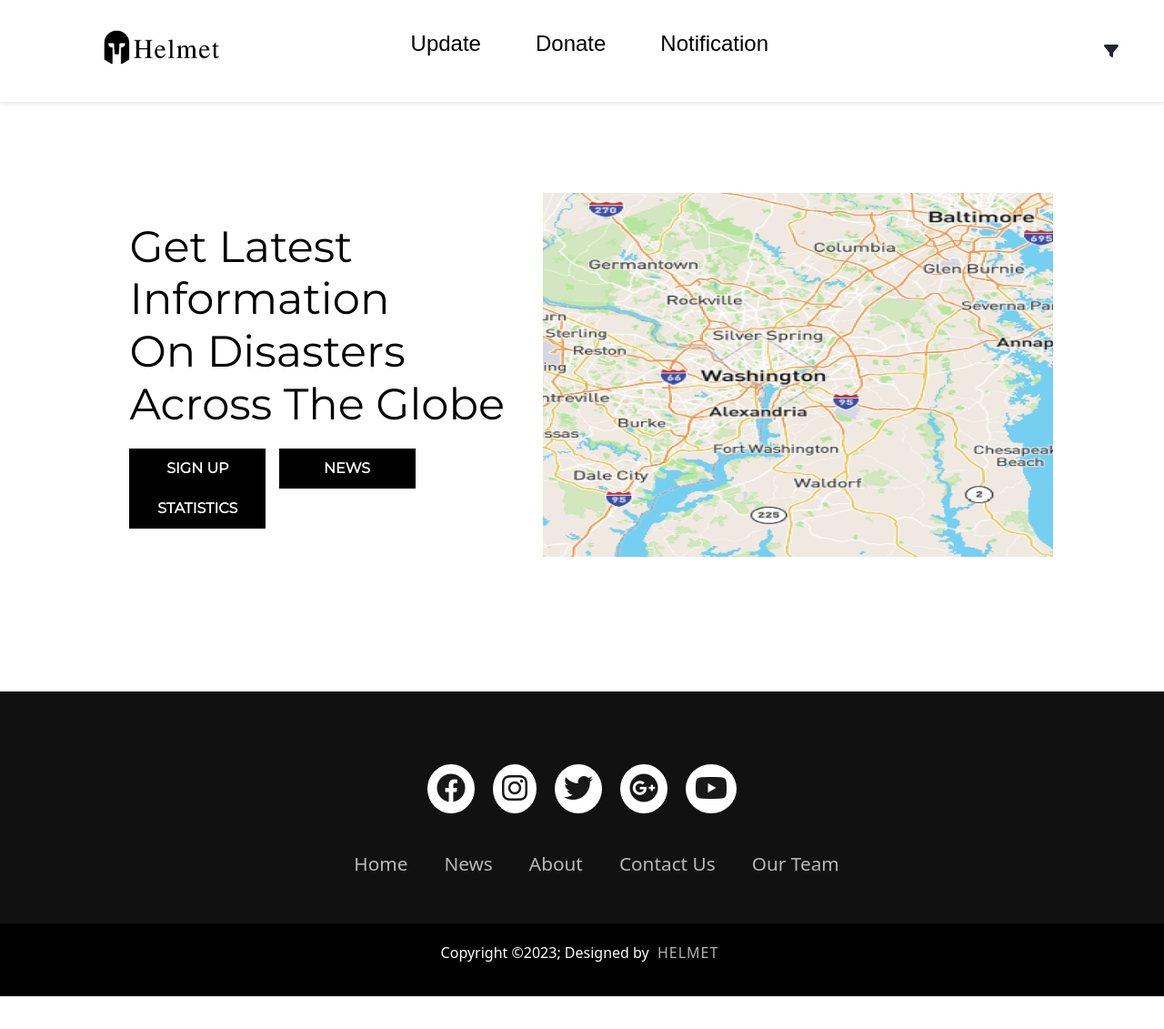
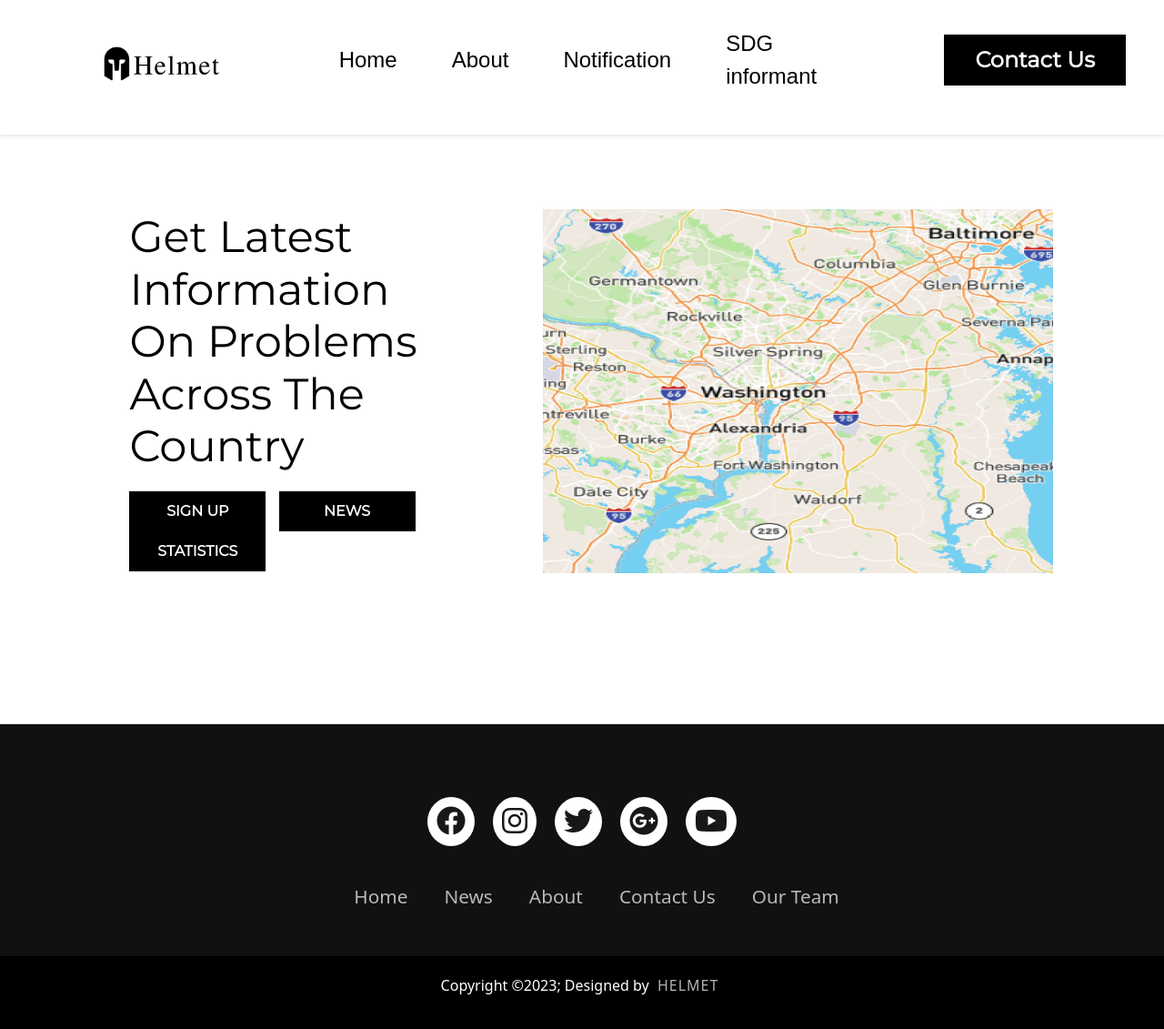
Before and after one commit to PyJim/helmet, a Flask app: page / in a window 1280 px wide. Shown: the whole page at 91% size. Before the commit the page ends 1095 px from the top, so only its background shows below. Run offline with Flask 2, Linux system fonts and the light colour scheme.

Commit message:
changes in routes

```diff
--- a/app.py
+++ b/app.py
@@ -179,9 +179,9 @@ def report(username):
     return render_template('report.html', author=find_author(username)[0])
 
 
-@app.route('/<username>/donate', methods=['GET', 'POST'])
+@app.route('/<username>/about', methods=['GET', 'POST'])
 def user_donate():
-    return render_template('donate.html')
+    return render_template('about.html')
 
 @app.route('/<username>/report', methods=['GET', 'POST'])
 def user_report():
@@ -192,21 +192,29 @@ def user_notification():
     return render_template('notification.html')
 
 
-@app.route('/disaster_watch')
-def disaster_watch():
+@app.route('/contact')
+def contact():
+    return render_template('contact.html')
+
+@app.route('/sdg')
+def sdg():
+    return render_template('sdg.html')
+
+@app.route('/news')
+def news():
     return render_template('disaster_watch.html')
 
 @app.route('/statistics')
 def statistics():
     return render_template('statistics.html')
 
-@app.route('/donate')
+@app.route('/about')
 def donate():
-    return render_template('Donate.html')
+    return render_template('about.html')
 
-@app.route('/update')
+@app.route('/home')
 def update():
-    return render_template('update.html')
+    return render_template('index.html')
 
 @app.route('/notification')
 def notification():
--- a/static/css/style.css
+++ b/static/css/style.css
@@ -31,12 +31,13 @@ header {
     flex-grow: 1;
     display: flex;
     justify-content: center;
-    margin-right: 250px;
+    align-items: center;
 }
 
 .Nav-links ul {
     list-style-type: none;
     display: flex;
+    align-items: center;
 }
 
 .Nav-links ul li {
@@ -102,7 +103,7 @@ header {
     font-family: "Montserrat", sans-serif;
 }
 
-.Left-side button {
+.Left-side button, .Nav-links ul li button {
     display: inline-block;
     width: 150px;
     padding: 10px;
@@ -114,8 +115,14 @@ header {
     border: none;
     cursor: pointer;
 }
+.Nav-links ul li button{
+    width: 200px;
+}
 
-.Left-side button:hover {
+#contact{
+    margin-left: 80px;
+}
+.Left-side button:hover, .Nav-links ul li button:hover {
     background-color: red;
 }
 
--- a/templates/base.html
+++ b/templates/base.html
@@ -18,13 +18,12 @@
         </div>
         <div class="Nav-links">
             <ul>
-                <li><a href="/update">Update</a></li>
-                <li><a href="/donate">Donate</a></li>
+                <li><a href="/home">Home</a></li>
+                <li><a href="/about">About</a></li>
                 <li><a href="/notification">Notification</a></li>
+                <li><a href="/sdg">SDG informant</a></li>
+                <li id="contact"><a href="/contact"><button>Contact Us</button></a></li>
             </ul>
-        </div>
-        <div class="filter-icon">
-            <i class="fas fa-filter"></i>
         </div>
     </header>
 
--- a/templates/index.html
+++ b/templates/index.html
@@ -7,11 +7,11 @@
 
     <div class="Left-side">
         <h1>Get Latest Information <br>
-             On Disasters <br> Across The Globe
+             On Problems <br> Across The Country
         </h1>
 
         <a href="/signup"><button>SIGN UP</button></a>
-        <a href="{{ url_for('disaster_watch') }}"><button>NEWS</button></a>
+        <a href="{{ url_for('news') }}"><button>NEWS</button></a>
         <a href="{{ url_for('statistics') }}"><button>STATISTICS</button></a>
     </div>
     <div class="map">
```
Also changed, not shown: templates/author.html (+3 -5 lines), templates/contact.html (added, +7 -0 lines), templates/sdg.html (added, +7 -0 lines).
